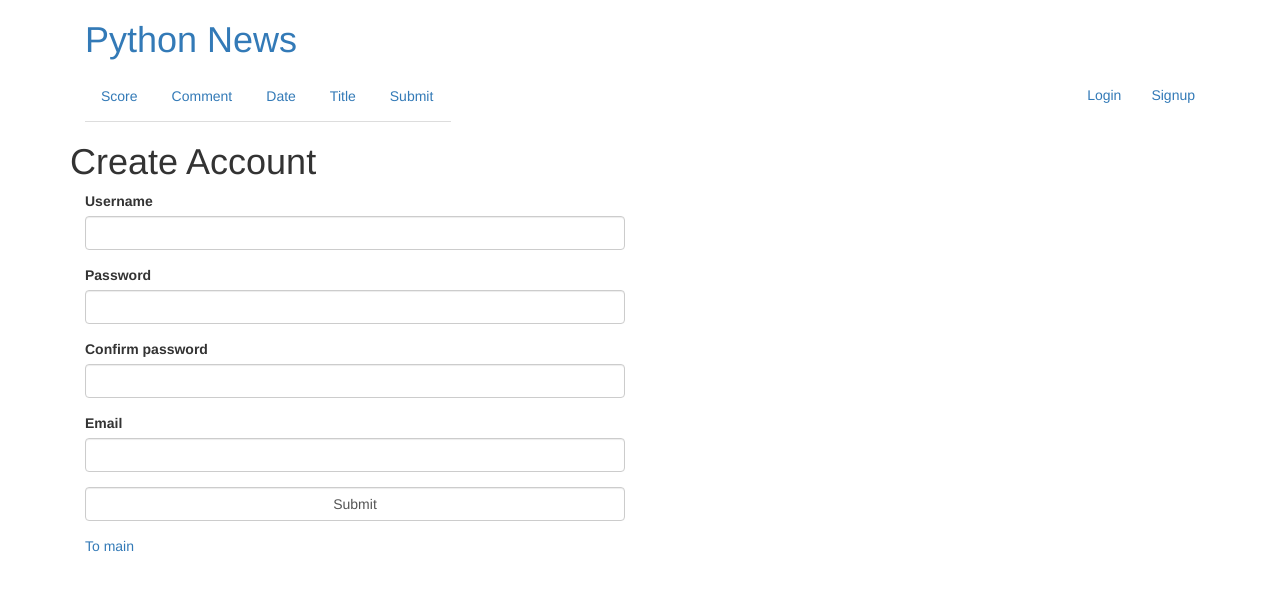
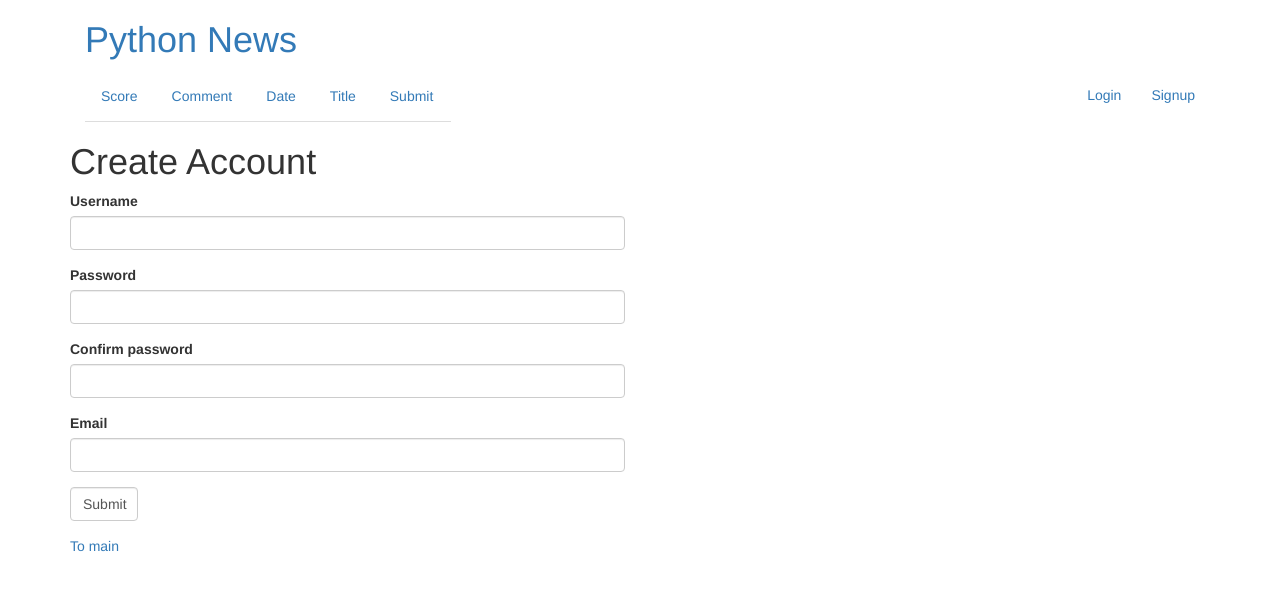
Before and after one commit to ShinJJang/newspaper, a Django app: page /signup/ in a window 1280 px wide. Shown: the top 591 px of the page. Run offline with Django 3.2, Linux system fonts and the light colour scheme; some libraries are stand-ins or nearby versions.

Commit message:
Edit form layout

```diff
--- a/templates/signup.html
+++ b/templates/signup.html
@@ -1,31 +1,41 @@
 {% include 'header.html' %}
 <h1>Create Account</h1>
 {% include 'error.html' %}
-<div class="col-sm-6">
+<div>
     <form method="post" action="{% url 'signup_submit' %}">
         {% csrf_token %}
-        <div class="form-group">
+        <div class="row">
+            <div class="form-group col-sm-7 col-md-6 col-lg-6">
                 <label for="username">Username</label>
                 <input type="text" class="form-control" id="username" name="username">
             </div>
+        </div>
 
-        <div class="form-group">
+        <div class="row">
+            <div class="form-group col-sm-7 col-md-6 col-lg-6">
                 <label for="password">Password</label>
                 <input type="password" class="form-control" id="password" name="password">
             </div>
+        </div>
 
-        <div class="form-group">
+        <div class="row">
+            <div class="form-group col-sm-7 col-md-6 col-lg-6">
                 <label for="confirm_password">Confirm password</label>
                 <input type="password" class="form-control" id="confirm_password" name="confirm_password">
             </div>
+        </div>
 
-        <div class="form-group">
+        <div class="row">
+            <div class="form-group col-sm-7 col-md-6 col-lg-6">
                 <label for="email">Email</label>
                 <input type="email" class="form-control" id="email" name="email">
             </div>
+        </div>
 
-        <div class="form-group">
+        <div class="row">
+            <div class="form-group col-sm-2 col-md-1 col-lg-1">
                 <input type="submit" class="form-control" value="Submit">
+            </div>
         </div>
         <a href="{% url 'index' %}">To main</a>
     </form>
```
Also changed, not shown: templates/login.html (+19 -5 lines). Lines whose indentation alone changed are shown as unchanged.
